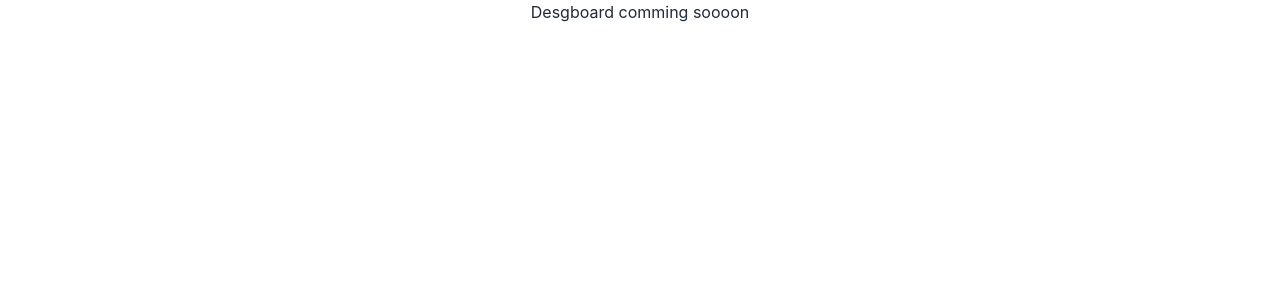
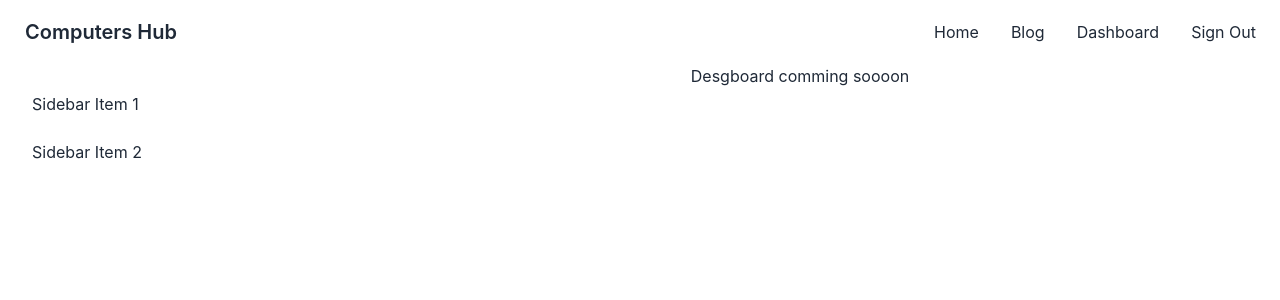
Before and after one commit to abdulhamid331404/computers-hub-client, a React (Create React App) app: page /dashboard in a window 1280 px wide. Shown: the top 300 px of the page. Built offline with nearby package versions, Linux system fonts and the light colour scheme; no server answers; sample sign-in values are in the browser's storage.

Commit message:
set drawer

```diff
--- a/src/App.js
+++ b/src/App.js
@@ -6,8 +6,8 @@ import router from './Routes/Routes/Routes';
 function App() {
   return (
     <div className="App">
-     <RouterProvider router={router}></RouterProvider>
-     <Toaster></Toaster>
+      <RouterProvider router={router}></RouterProvider>
+      <Toaster></Toaster>
     </div>
   );
 }
--- /dev/null
+++ b/src/Layout/DashboardLayout.js
@@ -0,0 +1,30 @@
+import React from 'react';
+import { Outlet } from 'react-router-dom';
+import Header from '../Pages/Shared/Header/Header';
+
+const DashboardLayout = () => {
+    return (
+        <div>
+            <Header></Header>
+            <div className="drawer drawer-mobile">
+                <input id="dashboard-drawer" type="checkbox" className="drawer-toggle" />
+                <div className="drawer-content">
+                 <Outlet></Outlet>
+
+
+                </div>
+                <div className="drawer-side">
+                    <label htmlFor="dashboard-drawer" className="drawer-overlay"></label>
+                    <ul className="menu p-4 w-80 bg-base-100 text-base-content">
+
+                        <li><a>Sidebar Item 1</a></li>
+                        <li><a>Sidebar Item 2</a></li>
+                    </ul>
+
+                </div>
+            </div>
+        </div>
+    );
+};
+
+export default DashboardLayout;
--- a/src/Pages/Home/BuyingModal/BuyingModal.js
+++ b/src/Pages/Home/BuyingModal/BuyingModal.js
@@ -1,14 +1,17 @@
-import React from 'react';
+import React, { useContext } from 'react';
 import toast from 'react-hot-toast';
+import { AuthContext } from '../../../contexts/AuthProvider';
 
-const BuyingModal = ({collectionComputer , setCollectionComputer}) => {
-    const {name, resellPrice} =collectionComputer;
-    const handleBuying = event =>{
+const BuyingModal = ({ collectionComputer, setCollectionComputer }) => {
+    const { name, resellPrice } = collectionComputer;
+    const { user } = useContext(AuthContext);
+
+    const handleBuying = event => {
         event.preventDefault();
         const form = event.target;
         const itemName = form.itemName.value;
         const userName = form.name.value;
-        const email= form.email.value;
+        const email = form.email.value;
         const phone = form.phone.value;
         const location = form.location.value;
 
@@ -19,9 +22,22 @@ const BuyingModal = ({collectionComputer , setCollectionComputer}) => {
             phone,
             location
         }
-        console.log(buyingComputer);
-        setCollectionComputer(null);
-        toast('Item is Booked')
+        fetch('http://localhost:5000/bookings', {
+            method: 'POST',
+            headers: {
+                'content-type': 'application/json'
+            },
+            body: JSON.stringify(buyingComputer)
+        })
+            .then(res => res.json())
+            .then(data => {
+                console.log(data);
+                if (data.acknowledged) {
+                    setCollectionComputer(null);
+                    toast.success('Item is Booked')
+                }
+            })
+
     }
 
     return (
@@ -33,10 +49,10 @@ const BuyingModal = ({collectionComputer , setCollectionComputer}) => {
                     <h3 className="text-lg font-bold">{name}</h3>
                     <form onSubmit={handleBuying} className='grid grid-cols-1 gap-3 mt-10'>
 
-                        <input type="text" name='itemName' disabled value= {name} className="input w-full input-bordered " />
-                        <input type="text" name='price' disabled value= {` Price: ${resellPrice} $`} className="input w-full input-bordered " />
-                        <input name="name" type="text" defaultValue={'user?.displayName'} disabled placeholder="Your Name" className="input w-full input-bordered" />
-                        <input name="email" type="email" defaultValue={'user?.email'} disabled placeholder="Email Address" className="input w-full input-bordered" />
+                        <input type="text" name='itemName' disabled value={name} className="input w-full input-bordered " />
+                        <input type="text" name='price' disabled value={` Price: ${resellPrice} $`} className="input w-full input-bordered " />
+                        <input name="name" type="text" defaultValue={user?.displayName} disabled placeholder="Your Name" className="input w-full input-bordered" />
+                        <input name="email" type="email" defaultValue={user?.email} disabled placeholder="Email Address" className="input w-full input-bordered" />
                         <input name="phone" type="text" placeholder="Phone Number" className="input w-full input-bordered" />
                         <input name="location" type="text" placeholder="Meeting Location" className="input w-full input-bordered" />
                         <br />
--- a/src/Pages/Home/ComputerCollections/Computers/Computers.js
+++ b/src/Pages/Home/ComputerCollections/Computers/Computers.js
@@ -2,11 +2,10 @@ import React, { useState } from 'react';
 
 const Computers = ({ Collection, setCollectionComputer }) => {
     const { name, img, location, orginalPrice, resellPrice, uses, post } = Collection;
-    console.log(Collection);
 
     return (
         <div className="card w-96 bg-base-100 shadow-xl mt-5">
-            <figure><img src={img} alt="Shoes" className='w-full' /></figure>
+            <figure><img src={img} alt="Shoes" className='w-full h-96' /></figure>
             <div className="card-body text-left">
                 <h2 className="card-title"> {name} </h2>
                 <p>Post: {post}</p>
--- a/src/Pages/Home/SignUP/SignUp.js
+++ b/src/Pages/Home/SignUP/SignUp.js
@@ -1,7 +1,7 @@
 import React, { useContext, useState } from 'react';
 import { useForm } from 'react-hook-form';
 import toast from 'react-hot-toast';
-import { Link } from 'react-router-dom';
+import { Link, useNavigate } from 'react-router-dom';
 import { AuthContext } from '../../../contexts/AuthProvider';
 
 const SignUp = () => {
@@ -9,9 +9,9 @@ const SignUp = () => {
     const { register, handleSubmit,  formState: { errors } } = useForm();
     const [signUpError, setSignUPError] = useState('');
     const {createUser, updateUser} = useContext(AuthContext);
+    const navigate = useNavigate()
+
 const handleSignUp = data =>{
-
-    console.log(data);
     setSignUPError('');
     createUser(data.email, data.password)
     .then(result =>{
@@ -22,7 +22,9 @@ const handleSignUp = data =>{
             displayName: data.name
         }
         updateUser(userInfo)
-        .then(() =>{})
+        .then(() =>{
+            navigate('/')
+        })
         .catch(error => console.error(error));
     })
     .catch(error => {
--- a/src/Pages/Shared/Header/Header.js
+++ b/src/Pages/Shared/Header/Header.js
@@ -21,7 +21,7 @@ const Header = () => {
     </React.Fragment>
 
     return (
-        <div className="navbar bg-base-100 flex justify-between bg-slate-400">
+        <div className="navbar bg-base-100 flex justify-between">
             <div className="navbar-start">
                 <div className="dropdown">
                     <label tabIndex={0} className="btn btn-ghost lg:hidden">
--- a/src/contexts/AuthProvider.js
+++ b/src/contexts/AuthProvider.js
@@ -24,7 +24,7 @@ const AuthProvider = ({children}) => {
     }
 
     const updateUser = (userInfo) =>{
-        return updateProfile(user, userInfo);
+        return updateProfile(auth.currentUser, userInfo);
     }
 
     const logOut = () =>{
```
Also changed, not shown: src/Routes/Routes/Routes.js (+10 -3 lines).
